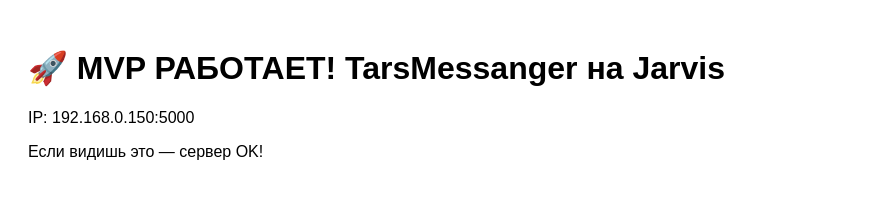
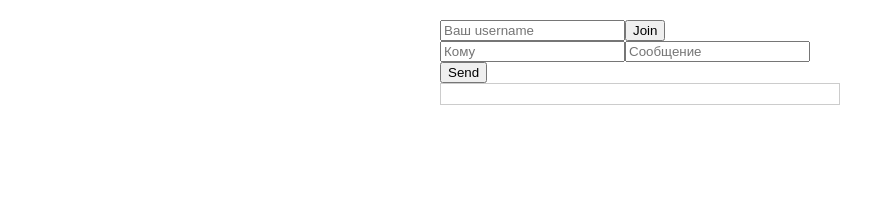
Before and after one commit to Tomython/TarsMessanger, a plain HTML site: page wwwroot/index.html in a window 1280 px wide. Shown: the whole page, without its empty margins (0-874 px from the left). Drawn offline with Linux system fonts and the light colour scheme.

Commit message:
fix: html code

```diff
--- a/wwwroot/index.html
+++ b/wwwroot/index.html
@@ -1,5 +1,23 @@
-<!DOCTYPE html><html><body style="font-family:sans-serif;padding:20px;">
-<h1>🚀 MVP РАБОТАЕТ! TarsMessanger на Jarvis</h1>
-<p>IP: 192.168.0.150:5000</p>
-<p>Если видишь это — сервер OK!</p>
-</body></html>
+<!DOCTYPE html>
+<html>
+<head>
+    <meta charset="UTF-8">
+    <meta name="viewport" content="width=device-width">
+    <title>Chat MVP</title>
+<style>body{font-family:sans-serif;max-width:400px;margin:auto;padding:20px;}#messages{max-height:300px;overflow:auto;border:1px solid #ccc;padding:10px;}</style></head>
+<body>
+<input id="username" placeholder="Ваш username"><button onclick="join()">Join</button>
+<input id="to" placeholder="Кому"><input id="message" placeholder="Сообщение"><button onclick="send()">Send</button>
+<div id="messages"></div>
+<script src="https://unpkg.com/@microsoft/signalr@latest/dist/browser/signalr.min.js"></script>
+<script>
+let connection;
+function join() {
+    connection = new signalR.HubConnectionBuilder().withUrl("/chatHub").build();
+    connection.on("ReceiveMessage", (fromId, msg) => document.getElementById("messages").innerHTML += `<p>From ${fromId}: ${msg}</p>`);
+    connection.start().then(() => connection.invoke("Join", document.getElementById("username").value));
+}
+function send() { connection.invoke("SendMessage", document.getElementById("to").value, document.getElementById("message").value); }
+</script>
+</body>
+</html>
```
